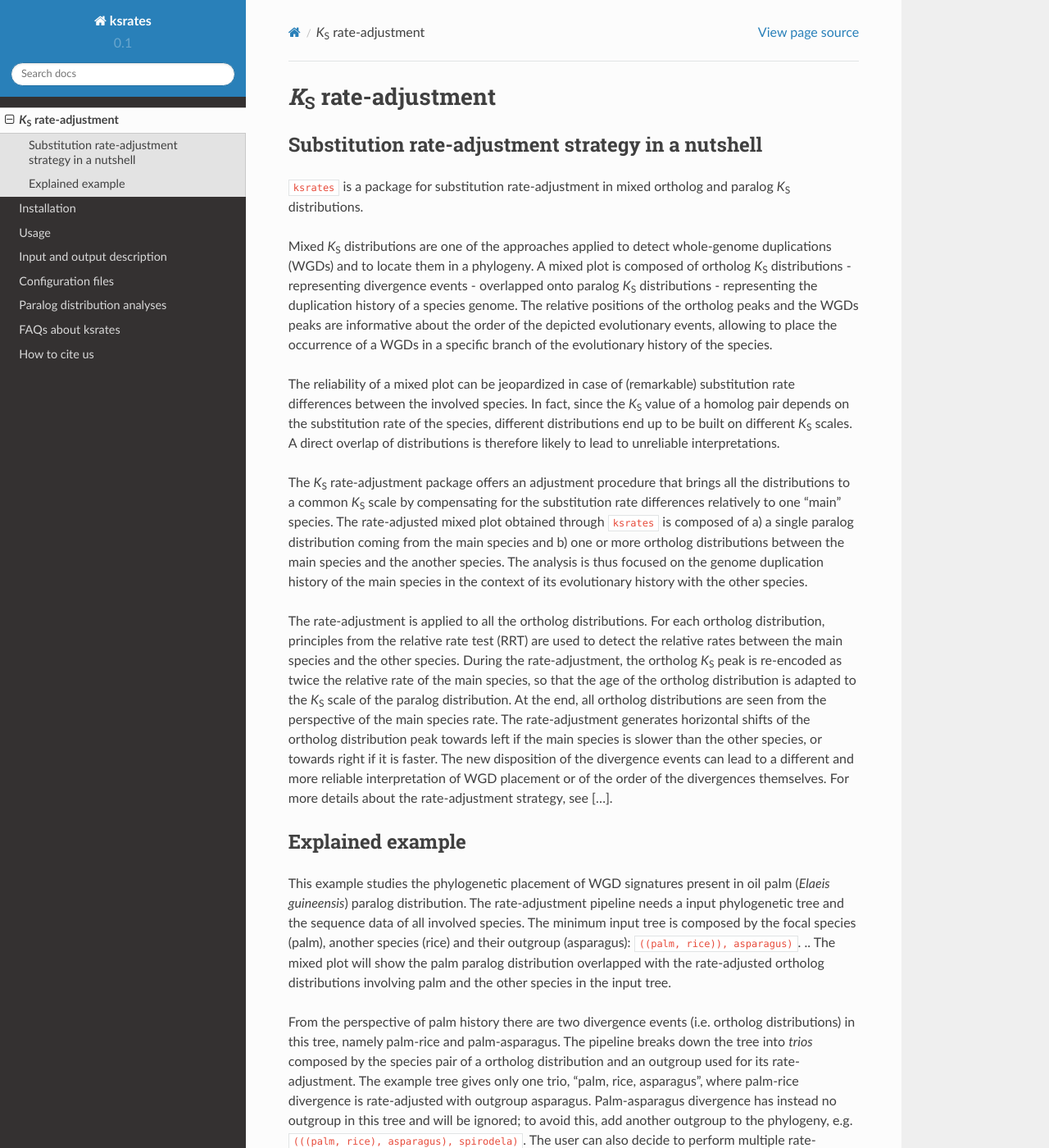
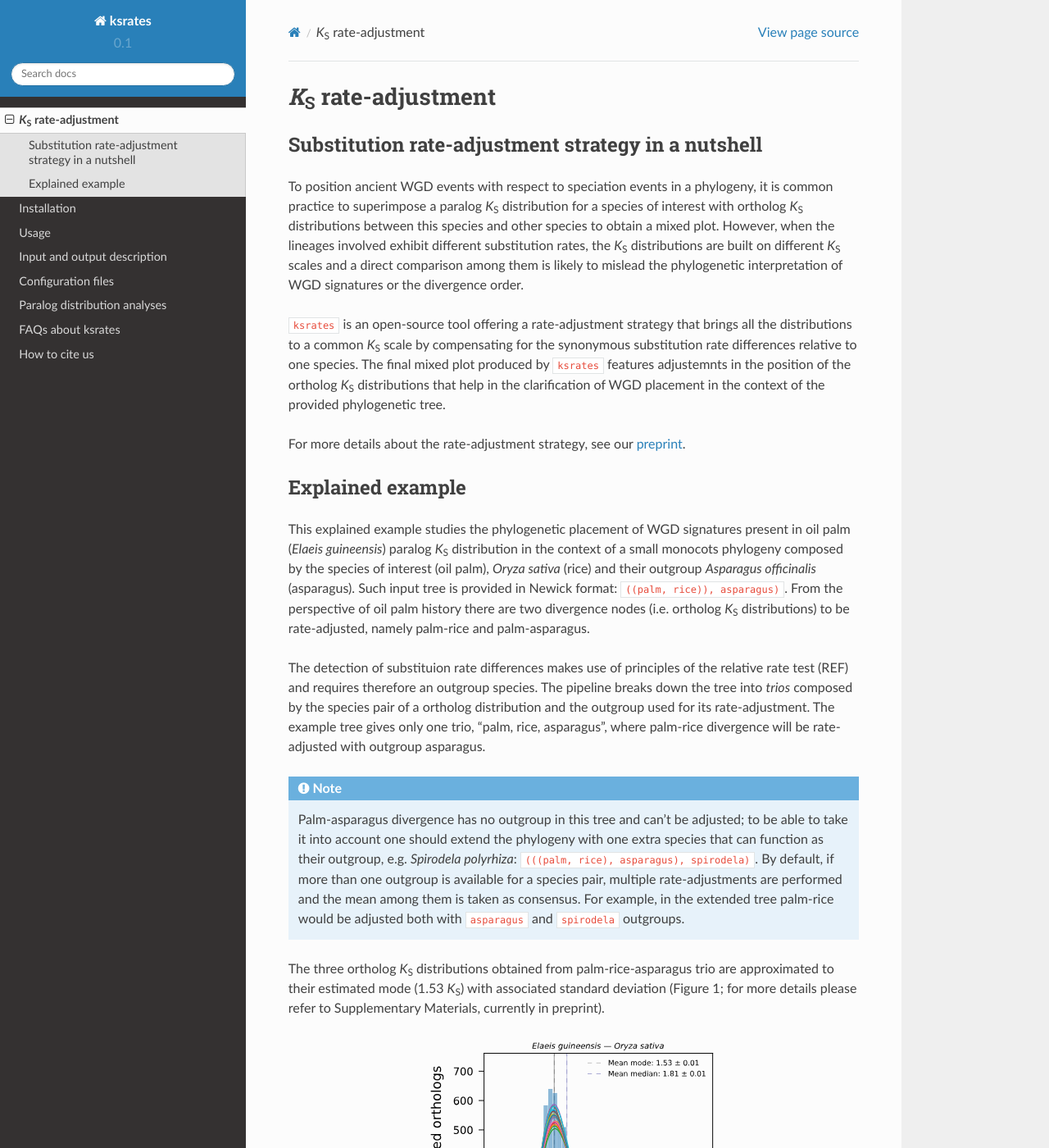
Before and after one commit to VIB-PSB/ksrates, a Sphinx documentation site: the page built from doc/source/concept.rst, in a window 1280 px wide and 1400 px high. Shown: the whole window at 82% size. Built offline with Sphinx 7.4.7 and the Read the Docs theme 2.0.0, drawn with Linux system fonts in a browser that asks for light colours; some of the changed text lies outside the part shown.

Commit message:
Update documentation (concept.rst)

```diff
--- a/doc/source/concept.rst
+++ b/doc/source/concept.rst
@@ -4,18 +4,12 @@
 Substitution rate-adjustment strategy in a nutshell
 ===================================================
 
-``ksrates`` is a package for substitution rate-adjustment in mixed ortholog and paralog *K*:sub:`S` distributions.
+To position ancient WGD events with respect to speciation events in a phylogeny, it is common practice to superimpose a paralog *K*:sub:`S` distribution for a species of interest with ortholog *K*:sub:`S` distributions between this species and other species to obtain a mixed plot.
+However, when the lineages involved exhibit different substitution rates, the *K*:sub:`S` distributions are built on different *K*:sub:`S` scales and a direct comparison among them is likely to mislead the phylogenetic interpretation of WGD signatures or the divergence order.
 
-Mixed *K*:sub:`S` distributions are one of the approaches applied to detect whole-genome duplications (WGDs) and to locate them in a phylogeny. A mixed plot is composed of ortholog *K*:sub:`S` distributions - representing divergence events - overlapped onto paralog *K*:sub:`S` distributions - representing the duplication history of a species genome. The relative positions of the ortholog peaks and the WGDs peaks are informative about the order of the depicted evolutionary events, allowing to place the occurrence of a WGDs in a specific branch of the evolutionary history of the species.
+``ksrates`` is an open-source tool offering a rate-adjustment strategy that brings all the distributions to a common *K*:sub:`S` scale by compensating for the synonymous substitution rate differences relative to one species. The final mixed plot produced by ``ksrates`` features adjustemnts in the position of the ortholog *K*:sub:`S` distributions that help in the clarification of WGD placement in the context of the provided phylogenetic tree.
 
-The reliability of a mixed plot can be jeopardized in case of (remarkable) substitution rate differences between the involved species. In fact, since the *K*:sub:`S` value of a homolog pair depends on the substitution rate of the species, different distributions end up to be built on different *K*:sub:`S` scales. A direct overlap of distributions is therefore likely to lead to unreliable interpretations.
-
-The *K*:sub:`S` rate-adjustment package offers an adjustment procedure that brings all the distributions to a common *K*:sub:`S` scale by compensating for the substitution rate differences relatively to one "main" species.
-The rate-adjusted mixed plot obtained through ``ksrates`` is composed of a) a single paralog distribution coming from the main species and b) one or more ortholog distributions between the main species and the another species. The analysis is thus focused on the genome duplication history of the main species in the context of its evolutionary history with the other species.
-
-The rate-adjustment is applied to all the ortholog distributions. For each ortholog distribution, principles from the relative rate test (RRT) are used to detect the relative rates between the main species and the other species. During the rate-adjustment, the ortholog *K*:sub:`S`  peak is re-encoded as twice the relative rate of the main species, so that the age of the ortholog distribution is adapted to the *K*:sub:`S` scale of the paralog distribution. At the end, all ortholog distributions are seen from the perspective of the main species rate.
-The rate-adjustment generates horizontal shifts of the ortholog distribution peak towards left if the main species is slower than the other species, or towards right if it is faster. The new disposition of the divergence events can lead to a different and more reliable interpretation of WGD placement or of the order of the divergences themselves.
-For more details about the rate-adjustment strategy, see [...].
+For more details about the rate-adjustment strategy, see our `preprint <https://www.biorxiv.org/content/10.1101/2021.02.28.433234v1>`__.
 
 
 .. _`explained_example`:
@@ -23,23 +17,32 @@ For more details about the rate-adjustment strategy, see [...].
 Explained example
 =================
 
-This example studies the phylogenetic placement of WGD signatures present in oil palm (*Elaeis guineensis*) paralog distribution. The rate-adjustment pipeline needs a input phylogenetic tree and the sequence data of all involved species. The minimum input tree is composed by the focal species (palm), another species (rice) and their outgroup (asparagus): ``((palm, rice)), asparagus)``.
-..  The mixed plot will show the palm paralog distribution overlapped with the rate-adjusted ortholog distributions involving palm and the other species in the input tree.
+This explained example studies the phylogenetic placement of WGD signatures present in oil palm (*Elaeis guineensis*) paralog *K*:sub:`S` distribution in the context of a small monocots phylogeny composed by the species of interest (oil palm), *Oryza sativa* (rice) and their outgroup *Asparagus officinalis* (asparagus). Such input tree is provided in Newick format: ``((palm, rice)), asparagus)``.
+From the perspective of oil palm history there are two divergence nodes (i.e. ortholog *K*:sub:`S` distributions) to be rate-adjusted, namely palm-rice and palm-asparagus.
 
-From the perspective of palm history there are two divergence events (i.e. ortholog distributions) in this tree, namely palm-rice and palm-asparagus. The pipeline breaks down the tree into *trios* composed by the species pair of a ortholog distribution and an outgroup used for its rate-adjustment. The example tree gives only one trio, "palm, rice, asparagus", where palm-rice divergence is rate-adjusted with outgroup asparagus. Palm-asparagus divergence has instead no outgroup in this tree and will be ignored; to avoid this, add another outgroup to the phylogeny, e.g. ``(((palm, rice), asparagus), spirodela)``. The user can also decide to perform multiple rate-adjustments for a divergence if the tree structure allows it: for example in this latter tree palm-rice can be rate-adjusted both with asparagus and spirodela (*Spirodela polyrhiza*).
+The detection of substituion rate differences makes use of principles of the relative rate test (REF) and requires therefore an outgroup species.
+The pipeline breaks down the tree into *trios* composed by the species pair of a ortholog distribution and the outgroup used for its rate-adjustment. The example tree gives only one trio, "palm, rice, asparagus", where palm-rice divergence will be rate-adjusted with outgroup asparagus.
 
-Further on, the pipeline breaks down the trios into the three possible species pairs they are composed of, which in this case are palm-rice, palm-asparagus and rice-asparagus. ``wgd`` package then estimates the ortholog *K*:sub:`S` distribution for each of them. The ortholog distributions are simplified to a vertical line centered on their peak value (Figure 1).
+.. note ::
+    Palm-asparagus divergence has no outgroup in this tree and can't be adjusted; to be able to take it into account one should extend the phylogeny with one extra species that can function as their outgroup, e.g. *Spirodela polyrhiza*: ``(((palm, rice), asparagus), spirodela)``.
+    By default, if more than one outgroup is available for a species pair, multiple rate-adjustments are performed and the mean among them is taken as consensus. For example, in the extended tree palm-rice would be adjusted both with ``asparagus`` and ``spirodela`` outgroups.
+
+The three ortholog *K*:sub:`S` distributions obtained from palm-rice-asparagus trio are approximated to their estimated mode (1.53 *K*:sub:`S`) with associated standard deviation (Figure 1; for more details please refer to Supplementary Materials, currently in preprint).
 
 .. figure:: _images/ortholog_distribution_peak.svg
     :align: center
     :width: 350
+    :alt: The figure shows the bell-shaped ortholog KS distribution obtained for palm and rice approximated to a vertical line passing through the estimated mode (1.53 KS). A thin colored rectangular box behind this line highlights the associated standard deviation (0.01 KS).
 
-    The ortholog distribution for palm and rice is approximated to its mode (1.53 *K*:sub:`S`).
+    The ortholog distribution for palm and rice is approximated to a vertical line passing through its esitmated mode (1.53 *K*:sub:`S`).
 
-The RRT uses the *K*:sub:`S` values of the three ortholog peaks to compute the relative rates of the divergent pair: palm has a relative rate of about 0.36 while rice of 1.17, therefore palm accumulates substitution much more slowly than rice. Lastly, the rate-adjustment reinterprets the ortholog *K*:sub:`S` peak of palm-rice by encoding it as twice the relative rate of palm (*K*:sub:`S`' = 0.73). The ortholog peak has therefore been largely shifted to the left from 1.53 to 0.73 *K*:sub:`S` (Figure 2), and it is now adapted to the slow scale of palm paralog distribution. The shift has important consequences in the interpretation of the mixed plot concerning the older WGD signal around 0.9 *K*:sub:`S`.
+Through principles of the relative rate test the ortholog *K*:sub:`S` estimate between palm and rice (1.53 *K*:sub:`S`) is decomposed into the two branch-specific *K*:sub:`S` contributions: palm contributes with 0.365 while rice with 1.17. The difference between them suggests that palm has a much lower substitution rate than rice.
+
+The ortholog *K*:sub:`S` estimate of palm-rice is then adjusted by rescaling it as twice the branch contribution of palm (*K*:sub:`S` --> 0.365 + 0.365 = 0.73). The position of the divergence line results then largely shifted towards left from 1.53 to 0.73 *K*:sub:`S` (Figure 2) and it is now adapted to the slower scale of palm paralog distribution. Interestingy, the rate-adjusted mixed plot offers a new interpretation for the placement of the older WGD signature located around 0.9 *K*:sub:`S`, from being palm-specific to be shared with rice and potentially other monocots.
 
 .. figure:: _images/mixed_palm_corrected.svg
     :align: center
     :width: 800
+    :alt: In this figure the mixed plot shows the rate-adjusted ortholog KS distribution for oil palm and rice as a vertical line superimposed to the paralog KS distribution of oil palm. The vertical line has been shifted towards left and has crossed a WGD peak from its right side to its left side, as highlighted by an arrow.
 
-    The ortholog distribution peak (red line) has been shifted towards left after rate-adjustment, as highlighted by the red arrows starting from the original position and pointing at the new rate-adjusted position.
+    The ortholog *K*:sub:`S` estimate (red vertical line) has been shifted towards left after rate-adjustment, as highlighted by the red arrows starting from the original position and pointing at the new rate-adjusted position.
```
